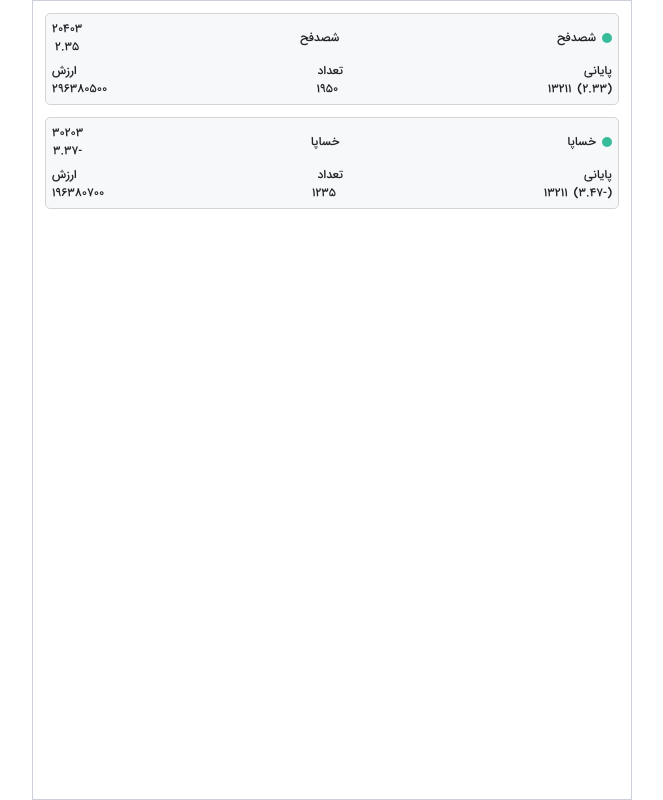
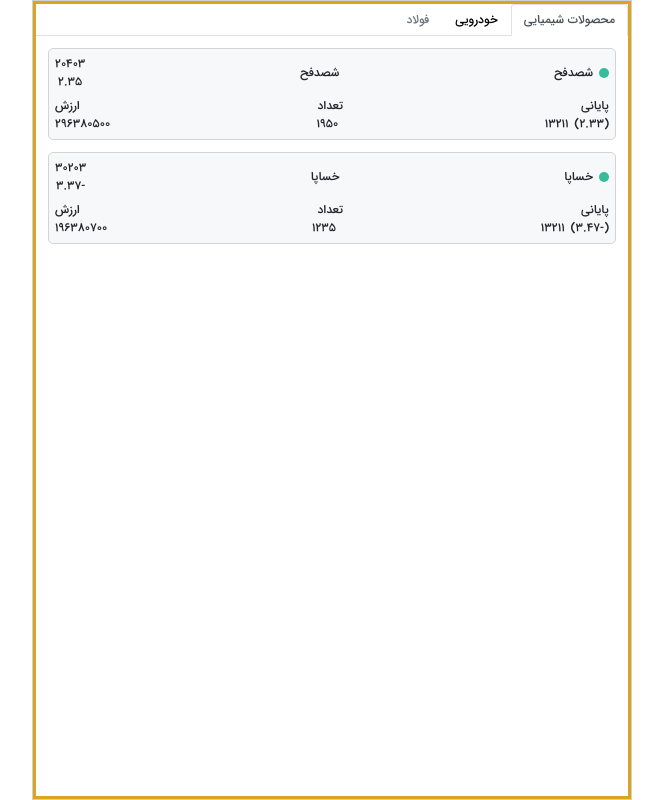
Before and after one commit to KiaShamaei/r-ak-1400, a React (Create React App) app: page / in a window 1280 px wide. Shown: the whole page, without its empty margins (308-971 px from the left). Built offline with nearby package versions, Linux system fonts and the light colour scheme; no server answers.

Commit message:
Use of Tabs from 'react-bootstrap/Tabs';

```diff
--- a/src/pages/marketWatch/WatchList.js
+++ b/src/pages/marketWatch/WatchList.js
@@ -2,8 +2,9 @@
 import { useDispatch, useSelector } from 'react-redux';
 import { fetchWatches } from '../../store/actions/watchActions/actions';
 import MemoizedWatchListCard from './WatchListCard';
+import Tabs from 'react-bootstrap/Tabs';
+import Tab from 'react-bootstrap/Tab';
 
-// #WATCHLIST
 import './WatchList.scss';
 
 const WatchList = () => {
@@ -37,7 +38,9 @@
     },
   ];
   return (
-    <div className='h-100 watchList-container'>
+    <div className='h-100 watchList-container br3'>
+      <Tabs defaultActiveKey='a' id='uncontrolled-tab-example'>
+        <Tab eventKey='a' title='محصولات شیمیایی'>
           {watchList.map((el, index) => {
             return (
               <div className='m-3' key={index}>
@@ -45,6 +48,10 @@
               </div>
             );
           })}
+        </Tab>
+        <Tab eventKey='b' title='خودرویی'></Tab>
+        <Tab eventKey='c' title='فولاد' disabled></Tab>
+      </Tabs>
     </div>
   );
 };
```
Lines whose indentation alone changed are shown as unchanged.
